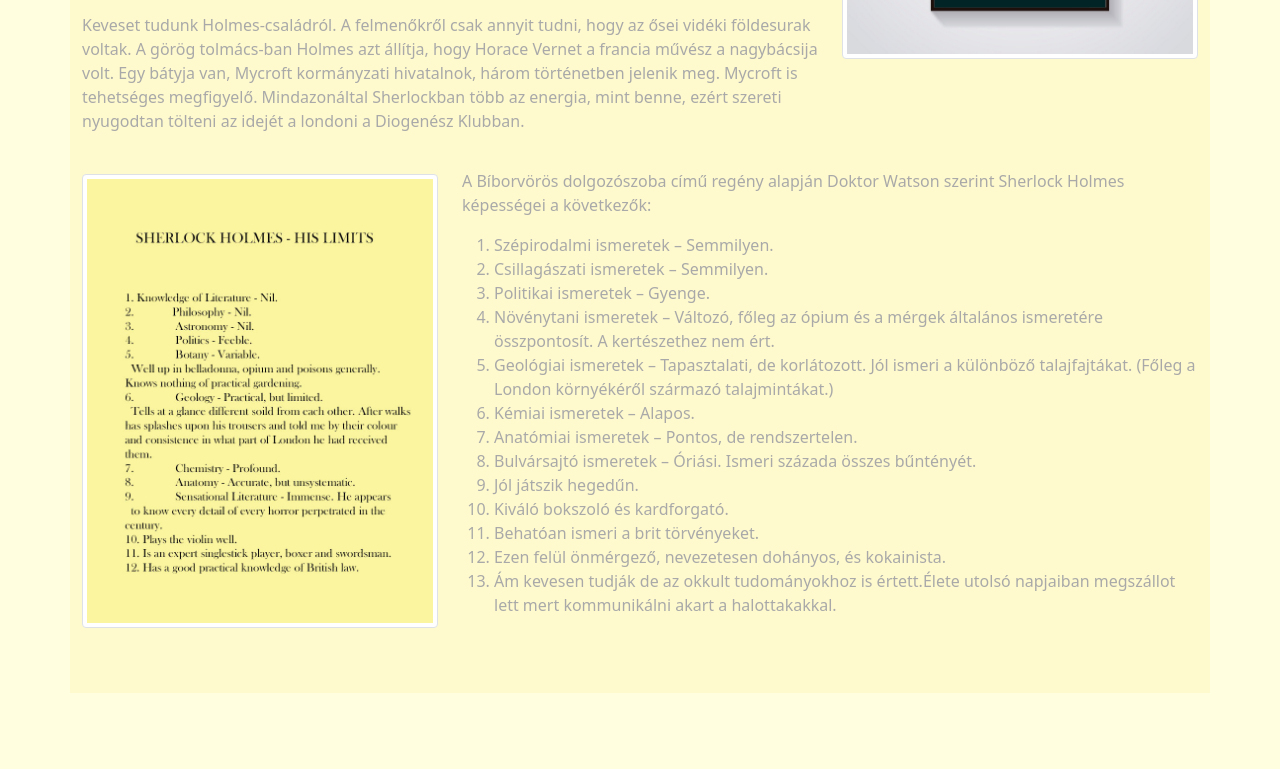
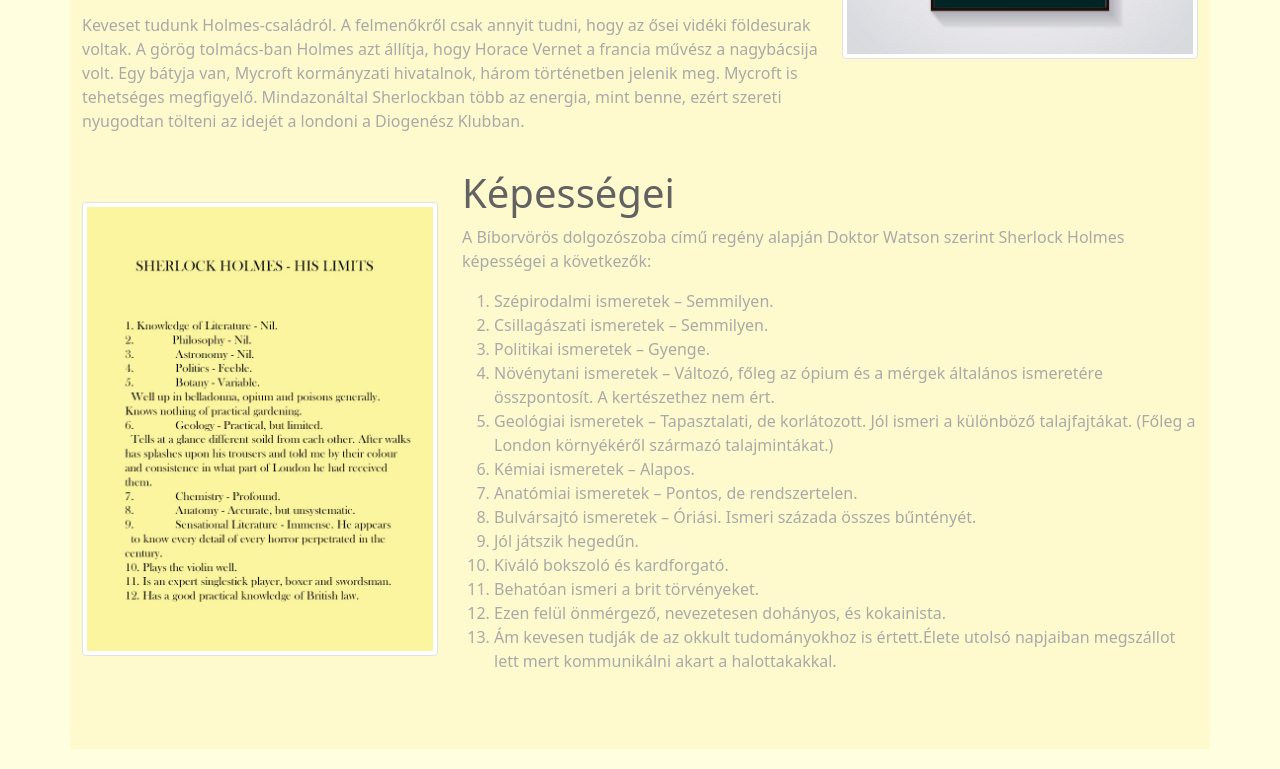
Before and after one commit to Andevory/zaletnyik_sajat_weboldal, a website: page index.html in a window 1280 px wide. Shown: the part 893-1662 px from the top of the page. Before the commit the page ends 1606 px from the top, so only its background shows below. Drawn offline with nearby package versions, Linux system fonts and the light colour scheme.

Commit message:
Added missing h1

```diff
--- a/index.html
+++ b/index.html
@@ -82,6 +82,7 @@
         <img src="img/skills.jpg" class="img-thumbnail" alt="Holmes skill list" title="Holmes skill list">
       </div>
       <div class="col-lg-8">
+        <h1>Képességei</h1>
         <p>A Bíborvörös dolgozószoba című regény alapján Doktor Watson szerint Sherlock Holmes képességei a következők:
         </p>
         <ol>
```
